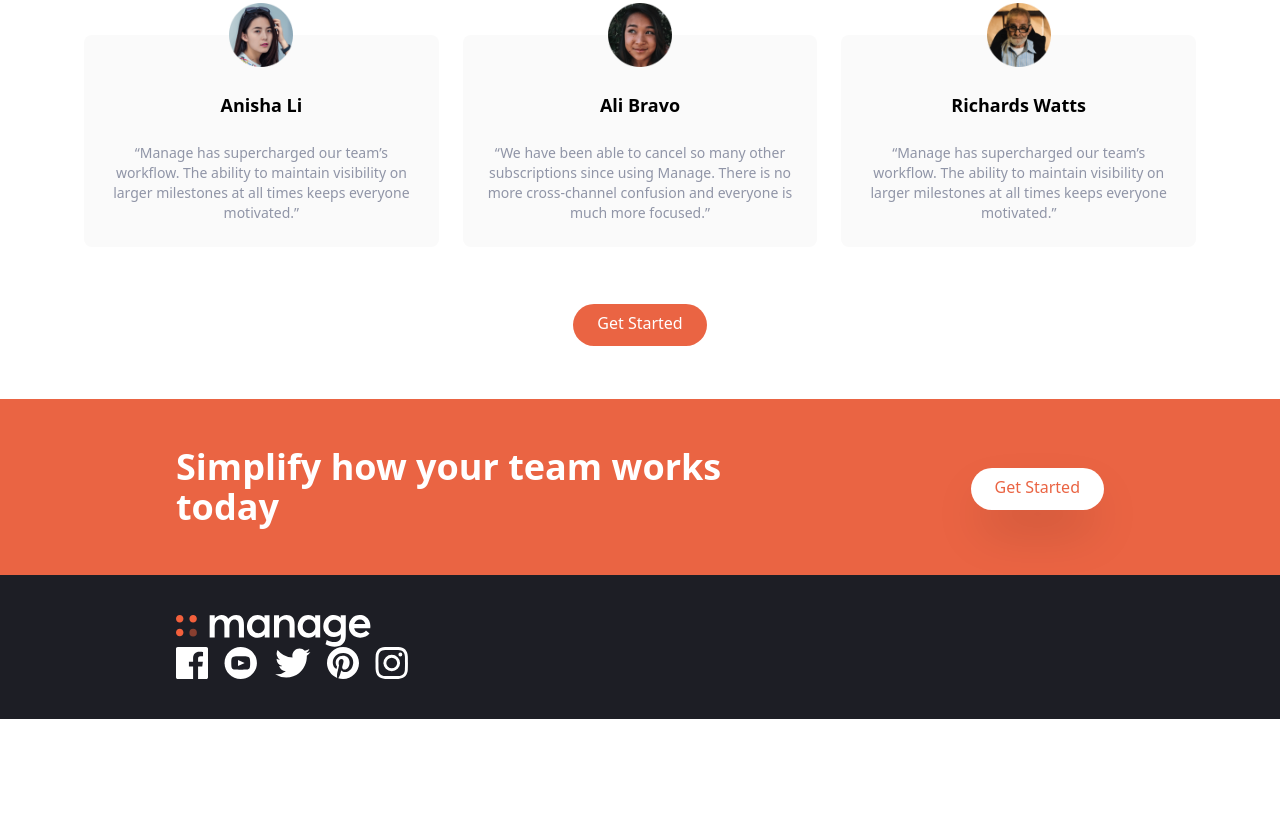
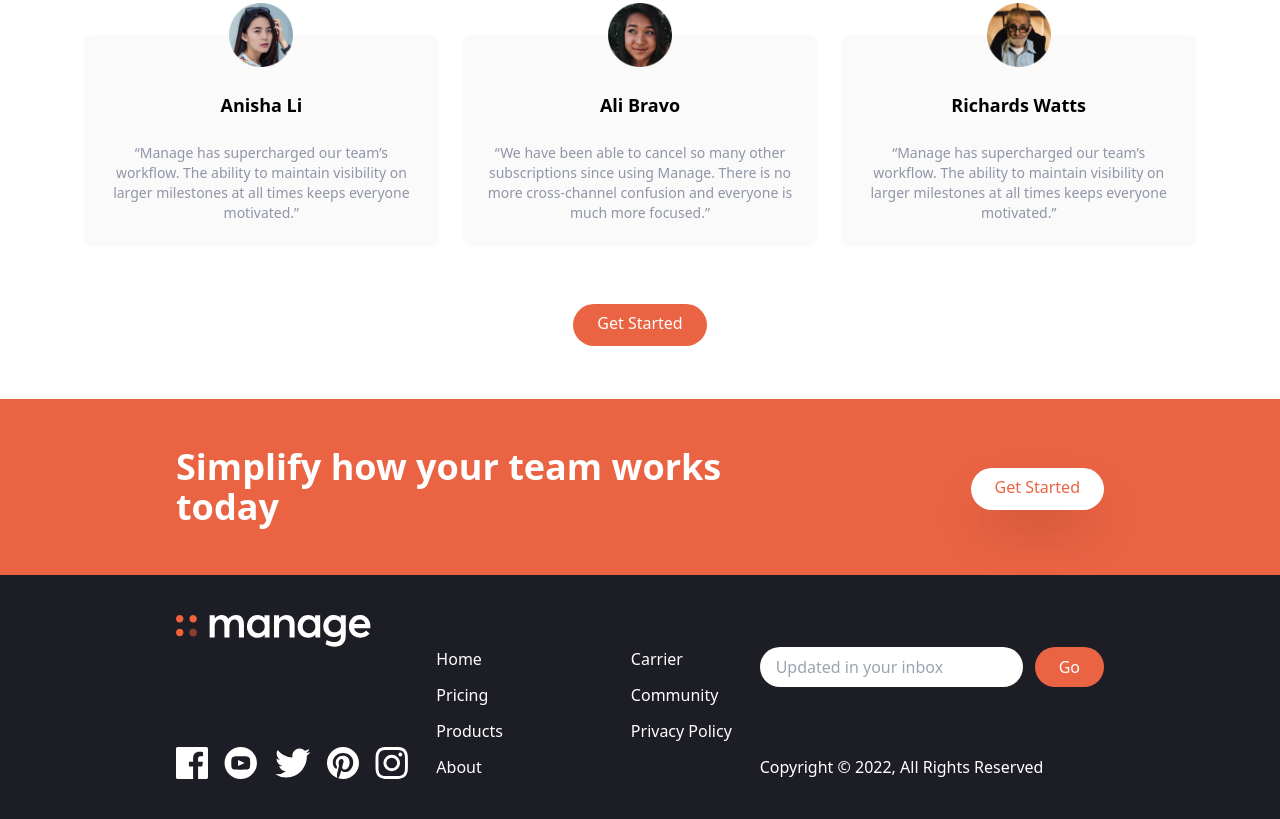
Before and after one commit to niranjanrai/Manage---First-tailwind-project, a website: page index.html in a window 1280 px wide. Shown: the part 1369-2188 px from the top of the page. Before the commit the page ends 2088 px from the top, so only its background shows below. Drawn offline with Linux system fonts and the light colour scheme.

Commit message:
first commit

```diff
--- a/index.html
+++ b/index.html
@@ -232,6 +232,9 @@
         <!-- Logo and Social icon -->
         <div
             class="flex flex-col-reverse items-center justify-between space-y-12 md:flex-col md:space-y-0 md:items-start">
+            <div class="mx-auto my-6 text-center text-white md:hidden">
+                Copyright &copy; All Rights Reserved
+            </div>
             <!-- Logo -->
             <div>
                 <img src="./img/logo-white.svg" class="h-8" alt="">
@@ -261,7 +264,34 @@
             </div>
         </div>
         <!-- List Container -->
+        <div class="flex justify-around space-x-32 ">
+            <div class="flex flex-col space-y-3 text-white">
+                <a href="#" class="hover:text-brightRed"> Home </a>
+                <a href="#" class="hover:text-brightRed"> Pricing</a>
+                <a href="#" class="hover:text-brightRed"> Products</a>
+                <a href="#" class="hover:text-brightRed">About </a>
+            </div>
+            <div class="flex flex-col space-y-3 text-white">
+                <a href="#" class="hover:text-brightRed"> Carrier </a>
+                <a href="#" class="hover:text-brightRed"> Community</a>
+                <a href="#" class="hover:text-brightRed"> Privacy Policy</a>
+            </div>
+        </div>
 
+        <!-- Input Container -->
+        <div class="flex flex-col justify-between ">
+            <form>
+                <div class="flex space-x-3">
+                    <input type="text" class="flex-1 px-4 rounded-full focus:outline-none"
+                        placeholder="Updated in your inbox">
+                    <button
+                        class="px-6 py-2 text-white rounded-full bg-brightRed hover:bg-brightRedLight focus:outline-none">Go</button>
+                </div>
+            </form>
+            <div class="hidden text-white md:block ">
+                Copyright &copy; 2022, All Rights Reserved
+            </div>
+        </div>
     </div>
 </footer>
 
```
Also changed, not shown: css/main.css.
